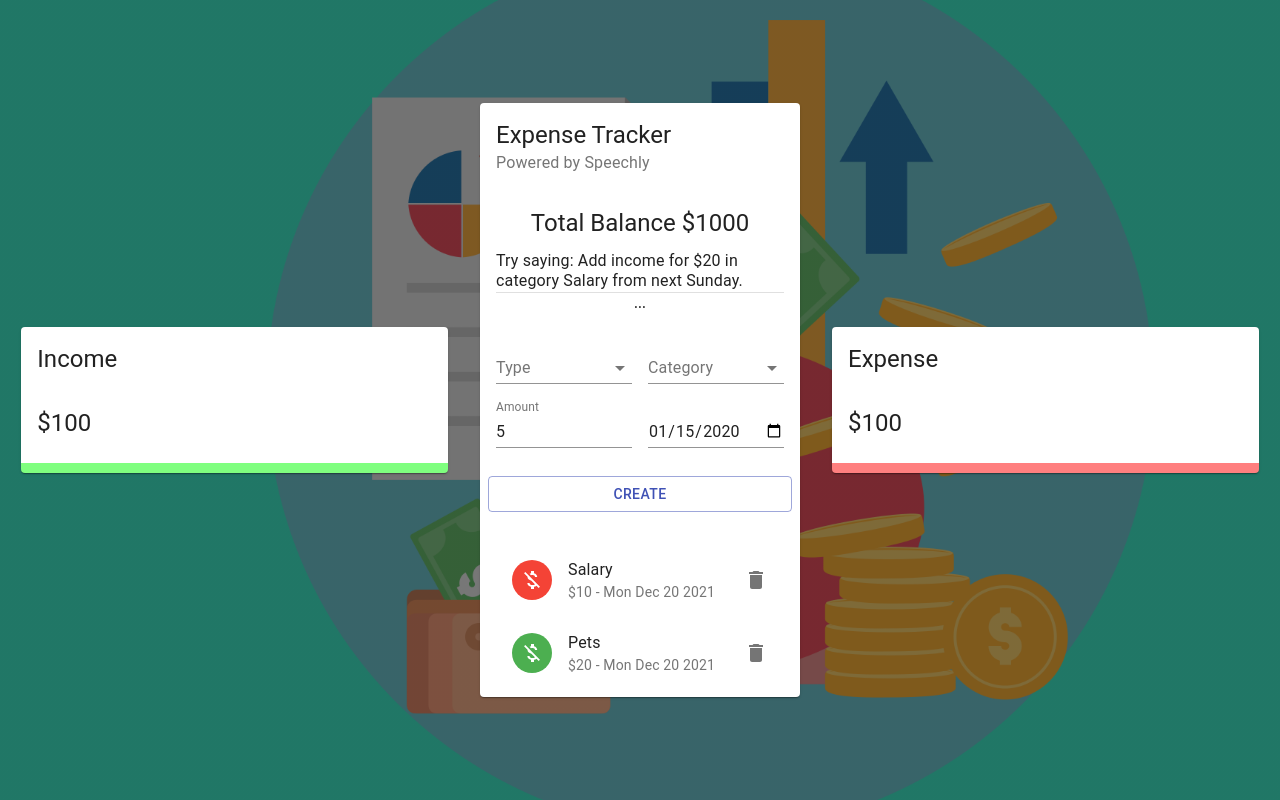
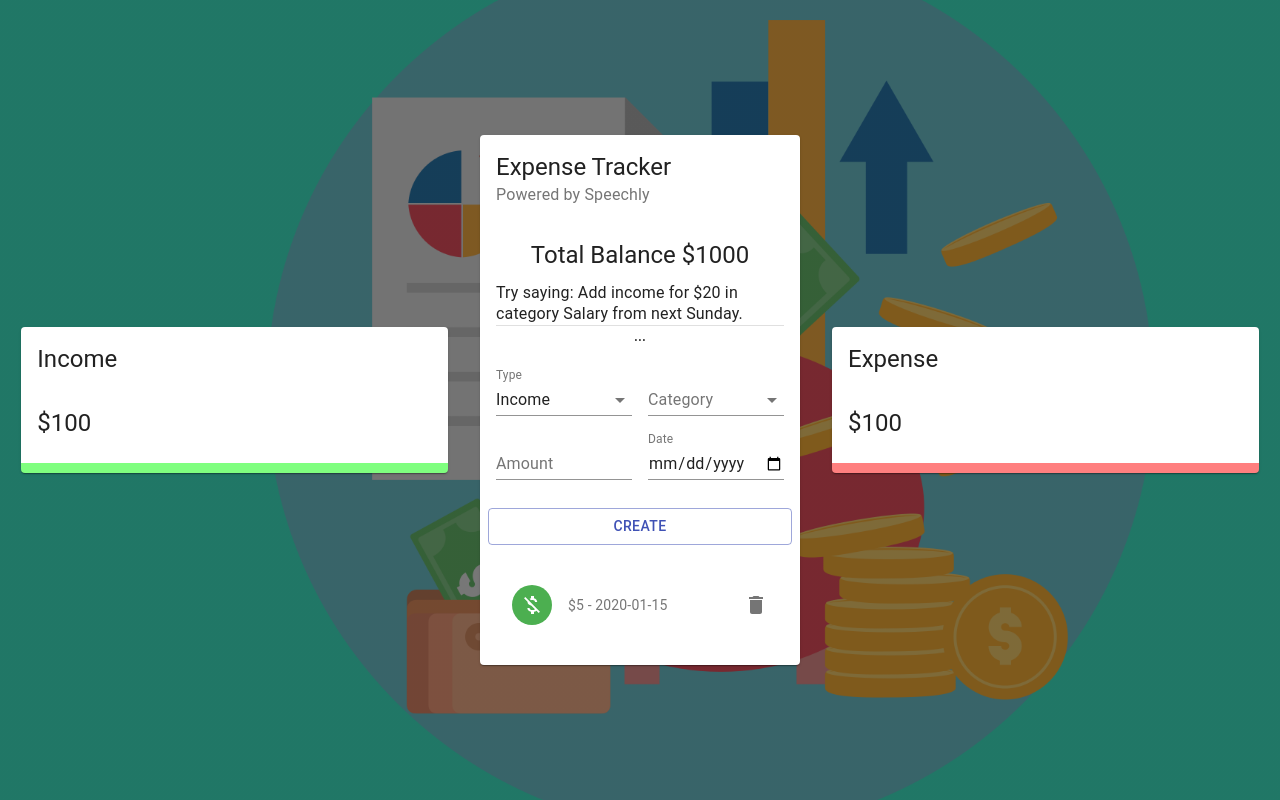
Before and after one commit to Rinku-Kumar-Maurya/Expense-Tracker, a React (Create React App) app: page / in a window 1280 px wide. Both pictures are taken after typing "5", "2020-01-15" into the empty fields and a click on the button "CREATE". Built offline with nearby package versions, Linux system fonts and the light colour scheme.

Commit message:
create context APIs

```diff
--- a/src/components/Main/Form/Form.jsx
+++ b/src/components/Main/Form/Form.jsx
@@ -1,11 +1,29 @@
-import React from 'react'
+import React, { useState, useContext } from 'react'
 
 import { Typography, Grid, FormControl, Button, InputLabel, TextField, MemuItem, Select, MenuItem } from '@material-ui/core'
+import { v4 as uuidv4 } from 'uuid'
 
 import useStyles from './styles'
+import { ExpenseTrackerContext } from '../../../context/context'
+
+const initialState = {
+    amount: '',
+    category: '',
+    type: 'Income',
+    date: new Date()
+}
 
 const Form = () => {
     const classes = useStyles();
+    const [formData, setFormData] = useState(initialState);
+    const { addTransaction } = useContext(ExpenseTrackerContext);
+
+    const createTransaction = () => {
+        const transaction = { ...formData, amount: Number(formData.amount), id: uuidv4() };
+
+        addTransaction(transaction);
+        setFormData(initialState);
+    }
 
     return (
         <Grid container spacing={2}>
@@ -17,7 +35,7 @@
             <Grid item xs={6}>
                 <FormControl fullWidth>
                     <InputLabel>Type</InputLabel>
-                    <Select>
+                    <Select value={formData.type} onChange={(e) => setFormData({ ...formData, type: e.target.value })}>
                         <MenuItem value='Income'>Income</MenuItem>
                         <MenuItem value='Expense'>Expense</MenuItem>
                     </Select>
@@ -26,19 +44,19 @@
             <Grid item xs={6}>
                 <FormControl fullWidth>
                     <InputLabel>Category</InputLabel>
-                    <Select>
+                    <Select value={formData.category} onChange={(e) => setFormData({ ...formData, category: e.target.value })}>
                         <MenuItem value='business'>Business</MenuItem>
                         <MenuItem value='salary'>Salary</MenuItem>
                     </Select>
                 </FormControl>
             </Grid>
             <Grid item xs={6}>
-                <TextField type='number' label='Amount' fullWidth />
+                <TextField type='number' label='Amount' fullWidth value={formData.amount} onChange={(e) => setFormData({ ...formData, amount: e.target.value })} />
             </Grid>
             <Grid item xs={6}>
-                <TextField type='date' label=' ' fullWidth />
+                <TextField type='date' label='Date' fullWidth value={formData.date} onChange={(e) => setFormData({ ...formData, date: e.target.value })} />
             </Grid>
-            <Button className={classes.button} variant='outlined' color='primary' fullWidth>create</Button>
+            <Button className={classes.button} variant='outlined' color='primary' fullWidth onClick={createTransaction}>create</Button>
         </Grid>
     )
 }
--- a/src/components/Main/List/List.jsx
+++ b/src/components/Main/List/List.jsx
@@ -1,18 +1,14 @@
-import React from 'react'
+import React, { useContext } from 'react'
 
 import { List as MUIList, ListItem, ListItemAvatar, ListItemText, Avatar, ListItemSecondaryAction, IconButton, Slide } from '@material-ui/core'
 import { Delete, MoneyOff } from '@material-ui/icons'
+
+import { ExpenseTrackerContext } from '../../../context/context'
 import useStyles from './styles'
 
 const List = () => {
+    const { deleteTransaction, transactions } = useContext(ExpenseTrackerContext);
     const classes = useStyles();
-
-    const transactions = [
-        {id: 1, type: 'Expense', category: 'Salary', amount: '10', date: 'Mon Dec 20 2021'},
-        {id: 2, type: 'Income', category: 'Pets', amount: '20', date: 'Mon Dec 20 2021'},
-        {id: 3, type: 'Expense', category: 'Business', amount: '50', date: 'Mon Dec 20 2021'},
-        {id: 4, type: 'Income', category: 'Salary', amount: '100', date: 'Mon Dec 20 2021'},
-    ];
 
     return (
         <MUIList className={classes.list} dense={false}>
@@ -26,7 +22,7 @@
                         </ListItemAvatar>
                         <ListItemText primary={transaction.category} secondary={`$${transaction.amount} - ${transaction.date}`} />
                         <ListItemSecondaryAction>
-                            <IconButton edge='end' aria-label='delete' onClick=''>
+                            <IconButton edge='end' aria-label='delete' onClick={() => deleteTransaction(transaction.id)}>
                                 <Delete />
                             </IconButton>
                         </ListItemSecondaryAction>
--- /dev/null
+++ b/src/context/context.js
@@ -0,0 +1,23 @@
+import React, {useReducer, createContext} from 'react'
+import contextReducer from './contextReducer'
+
+const initialState = [];
+
+export const ExpenseTrackerContext = createContext(initialState);
+
+export const Provider = ({children}) => {
+    const [transactions, dispatch] = useReducer(contextReducer, initialState);
+
+    const deleteTransaction = (id) => dispatch({type: 'DELETE_TRANSACTION', payload: id});
+    const addTransaction = (transaction) => dispatch({type: 'ADD_TRANSACTION', payload: transaction});
+
+    return (
+        <ExpenseTrackerContext.Provider value={{
+            deleteTransaction,
+            addTransaction,
+            transactions
+        }}>
+            {children}
+        </ExpenseTrackerContext.Provider>
+    )
+}
--- /dev/null
+++ b/src/context/contextReducer.js
@@ -0,0 +1,16 @@
+const contextReducer = (state, action) => {
+    let transactions;
+
+    switch (action.type) {
+        case 'DELETE_TRANSACTION':
+            transactions = state.filter((t) => t.id !== action.payload);
+            return transactions;
+        case 'ADD_TRANSACTION':
+            transactions = [action.payload, ...state];
+            return transactions;
+        default:
+            return state;
+    }
+}
+
+export default contextReducer;
--- a/src/index.js
+++ b/src/index.js
@@ -2,6 +2,12 @@
 import ReactDOM from 'react-dom'
 
 import App from './App'
+import { Provider } from './context/context'
 import './index.css'
 
-ReactDOM.render(<App />, document.getElementById('root'));
+ReactDOM.render(
+    <Provider>
+        <App />
+    </Provider>,
+    document.getElementById('root')
+);
```
